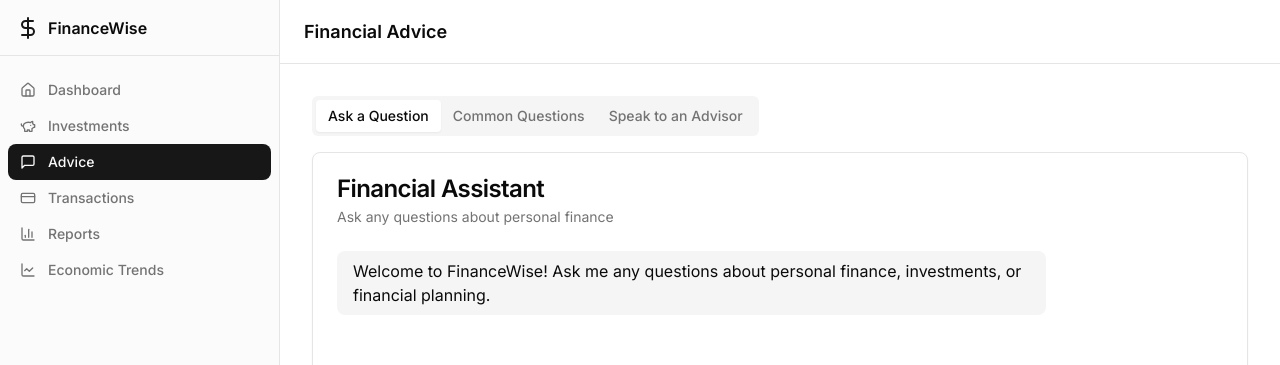
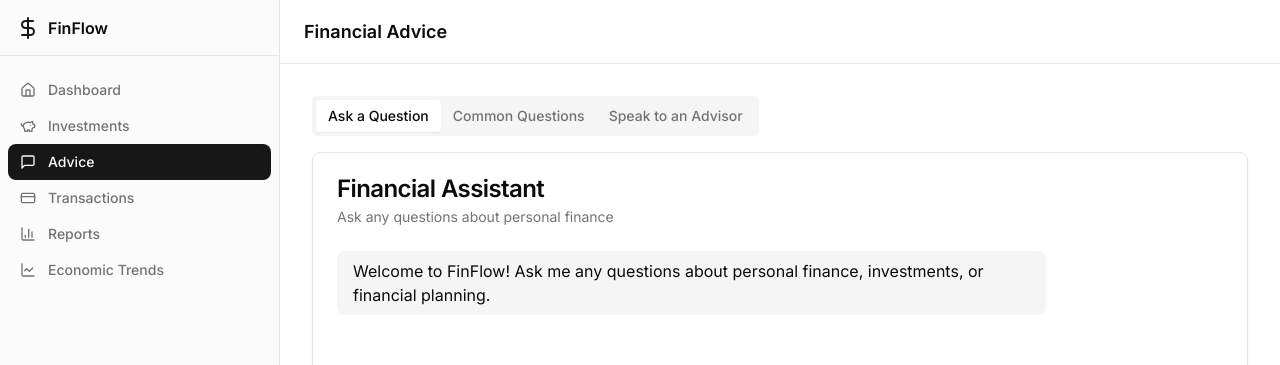
Before and after one commit to Ayushi2195/AlGods, a Next.js app: page /advice in a window 1280 px wide. Shown: the top 365 px of the page. Built offline with nearby package versions, Linux system fonts and the light colour scheme.

Commit message:
Changes made to the name of site

```diff
--- a/src/app/advice/page.tsx
+++ b/src/app/advice/page.tsx
@@ -17,7 +17,7 @@ export default function AdvicePage() {
     {
       role: "system",
       content:
-        "Welcome to FinanceWise! Ask me any questions about personal finance, investments, or financial planning.",
+        "Welcome to FinFlow! Ask me any questions about personal finance, investments, or financial planning.",
     },
   ])
 
@@ -72,7 +72,7 @@ export default function AdvicePage() {
         <header className="sticky top-0 z-10 flex h-16 items-center gap-4 border-b bg-background px-6">
           <Link href="/" className="lg:hidden">
             <DollarSign className="h-6 w-6" />
-            <span className="sr-only">FinanceWise</span>
+            <span className="sr-only">FinFlow</span>
           </Link>
           <div className="w-full flex-1">
             <h1 className="text-lg font-semibold">Financial Advice</h1>
--- a/src/app/dashboard/page.tsx
+++ b/src/app/dashboard/page.tsx
@@ -83,7 +83,7 @@ export default function DashboardPage() {
         <header className="sticky top-0 z-10 flex h-16 items-center gap-4 border-b bg-background px-6">
           <Link href="/" className="lg:hidden">
             <DollarSign className="h-6 w-6" />
-            <span className="sr-only">FinanceWise</span>
+            <span className="sr-only">FinFlow</span>
           </Link>
           <div className="w-full flex-1">
             <h1 className="text-lg font-semibold">Dashboard</h1>
--- a/src/app/economic-trends/page.tsx
+++ b/src/app/economic-trends/page.tsx
@@ -99,7 +99,7 @@ export default function EconomicTrendsPage() {
         <header className="sticky top-0 z-10 flex h-16 items-center gap-4 border-b bg-background px-6">
           <Link href="/" className="lg:hidden">
             <DollarSign className="h-6 w-6" />
-            <span className="sr-only">FinanceWise</span>
+            <span className="sr-only">FinFlow</span>
           </Link>
           <div className="w-full flex-1">
             <h1 className="text-lg font-semibold">Economic Trends</h1>
--- a/src/app/investments/page.tsx
+++ b/src/app/investments/page.tsx
@@ -45,7 +45,7 @@ export default function InvestmentsPage() {
         <header className="sticky top-0 z-10 flex h-16 items-center gap-4 border-b bg-background px-6">
           <Link href="/" className="lg:hidden">
             <DollarSign className="h-6 w-6" />
-            <span className="sr-only">FinanceWise</span>
+            <span className="sr-only">FinFlow</span>
           </Link>
           <div className="w-full flex-1">
             <h1 className="text-lg font-semibold">Investment Recommendations</h1>
--- a/src/app/layout.tsx
+++ b/src/app/layout.tsx
@@ -7,7 +7,7 @@ import { Toaster } from "../components/ui/toaster"
 const inter = Inter({ subsets: ["latin"] })
 
 export const metadata: Metadata = {
-  title: "FinanceWise - Your Financial Dashboard",
+  title: "FinFlow - Your Financial Dashboard",
   description: "Track your income, manage expenses, and get personalized investment advice all in one place.",
   generator: "v0.dev",
 }
--- a/src/app/page.tsx
+++ b/src/app/page.tsx
@@ -10,7 +10,7 @@ export default function Home() {
       <header className="sticky top-0 z-10 flex h-16 items-center gap-4 border-b bg-background px-4 md:px-6">
         <Link href="/" className="flex items-center gap-2 font-semibold">
           <DollarSign className="h-6 w-6 text-primary" />
-          <span>FinanceWise</span>
+          <span>FinFlow</span>
         </Link>
         <nav className="ml-auto flex gap-4 sm:gap-6">
           <Link href="/dashboard" className="text-sm font-medium hover:underline underline-offset-4">
--- a/src/app/reports/page.tsx
+++ b/src/app/reports/page.tsx
@@ -63,7 +63,7 @@ export default function ReportsPage() {
         <header className="sticky top-0 z-10 flex h-16 items-center gap-4 border-b bg-background px-6">
           <Link href="/" className="lg:hidden">
             <DollarSign className="h-6 w-6" />
-            <span className="sr-only">FinanceWise</span>
+            <span className="sr-only">FinFlow</span>
           </Link>
           <div className="w-full flex-1">
             <h1 className="text-lg font-semibold">Financial Reports</h1>
--- a/src/components/finance-sidebar.tsx
+++ b/src/components/finance-sidebar.tsx
@@ -27,7 +27,7 @@ export function FinanceSidebar() {
         <div className="flex h-14 items-center border-b px-4">
           <Link href="/" className="flex items-center gap-2 font-semibold">
             <DollarSign className="h-6 w-6 text-primary" />
-            <span>FinanceWise</span>
+            <span>FinFlow</span>
           </Link>
         </div>
         <div className="flex-1 overflow-auto py-2">
```
